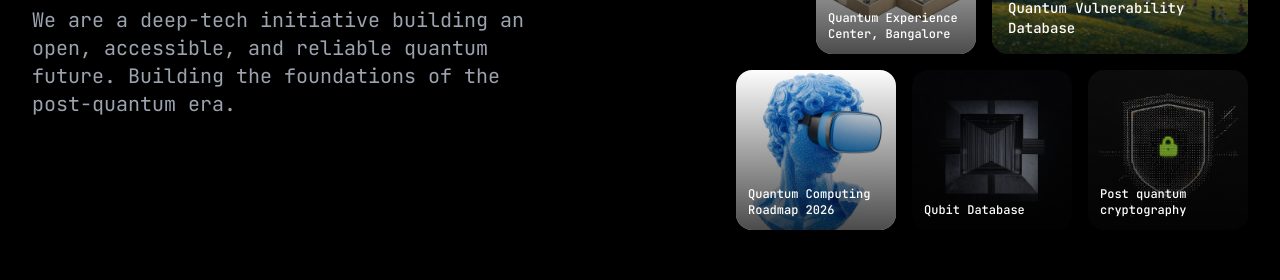
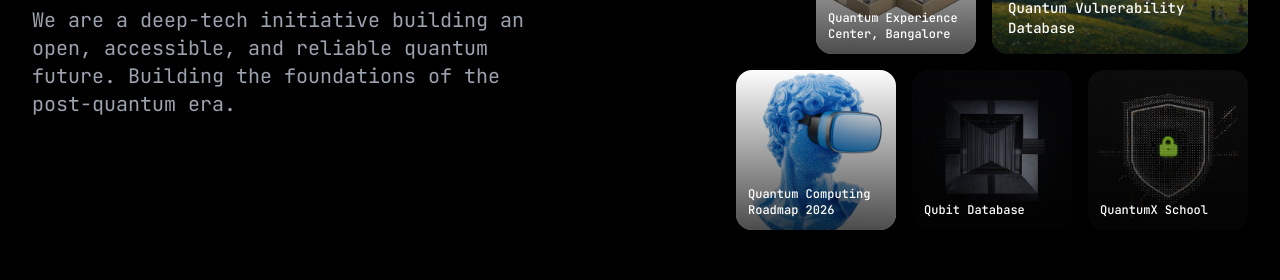
Before and after one commit to appetite-studio-team/quantumx.foundation, a Next.js app: page / in a window 1280 px wide. Shown: the part 494-774 px from the top of the page. Built offline with nearby package versions, Linux system fonts and the light colour scheme.

Commit message:
Replace PQC with QuantumX School, fix cursor 404
- Replace Post Quantum Cryptography with QuantumX School
- Link to quantumx.school
- Remove custom cursor styles (missing image)

Co-authored-by: Cursor <cursoragent@cursor.com>

```diff
--- a/app/globals.css
+++ b/app/globals.css
@@ -2,28 +2,8 @@
 @tailwind components;
 @tailwind utilities;
 
-/* Custom cursor */
-* {
-  cursor: url('/images/cursor-image.png'), auto !important;
-}
-
 body {
-  cursor: url('/images/cursor-image.png'), auto;
   background-color: #000;
-}
-
-a,
-button,
-[role='button'],
-input[type='submit'],
-input[type='button'] {
-  cursor: url('/images/cursor-image.png'), pointer;
-}
-
-input[type='text'],
-input[type='email'],
-textarea {
-  cursor: url('/images/cursor-image.png'), text;
 }
 
 /* Smooth scroll behavior */
--- a/app/page.tsx
+++ b/app/page.tsx
@@ -28,11 +28,12 @@ const projects = [
     external: true,
   },
   {
-    id: 'pqc',
-    title: 'Post Quantum Cryptography',
-    description: 'Post quantum cryptography',
+    id: 'school',
+    title: 'QuantumX School',
+    description: 'QuantumX School',
     image: '/images/pqc.jpg',
-    link: '',
+    link: 'https://quantumx.school/',
+    external: true,
   },
   {
     id: 'qec',
@@ -159,8 +160,13 @@ export default function HomePage() {
                   </div>
                 </a>
 
-                {/* Card 3 - Post Quantum Cryptography */}
-                <div className="project-card w-24 sm:w-28 md:w-36 lg:w-40 aspect-square rounded-xl md:rounded-2xl overflow-hidden relative">
+                {/* Card 3 - QuantumX School */}
+                <a
+                  href={projects[3].link}
+                  target="_blank"
+                  rel="noopener noreferrer"
+                  className="project-card w-24 sm:w-28 md:w-36 lg:w-40 aspect-square rounded-xl md:rounded-2xl overflow-hidden relative"
+                >
                   <div className="absolute inset-0">
                     <Image
                       src={projects[3].image}
@@ -174,7 +180,7 @@ export default function HomePage() {
                       {projects[3].description}
                     </p>
                   </div>
-                </div>
+                </a>
               </div>
             </div>
           </div>
```
